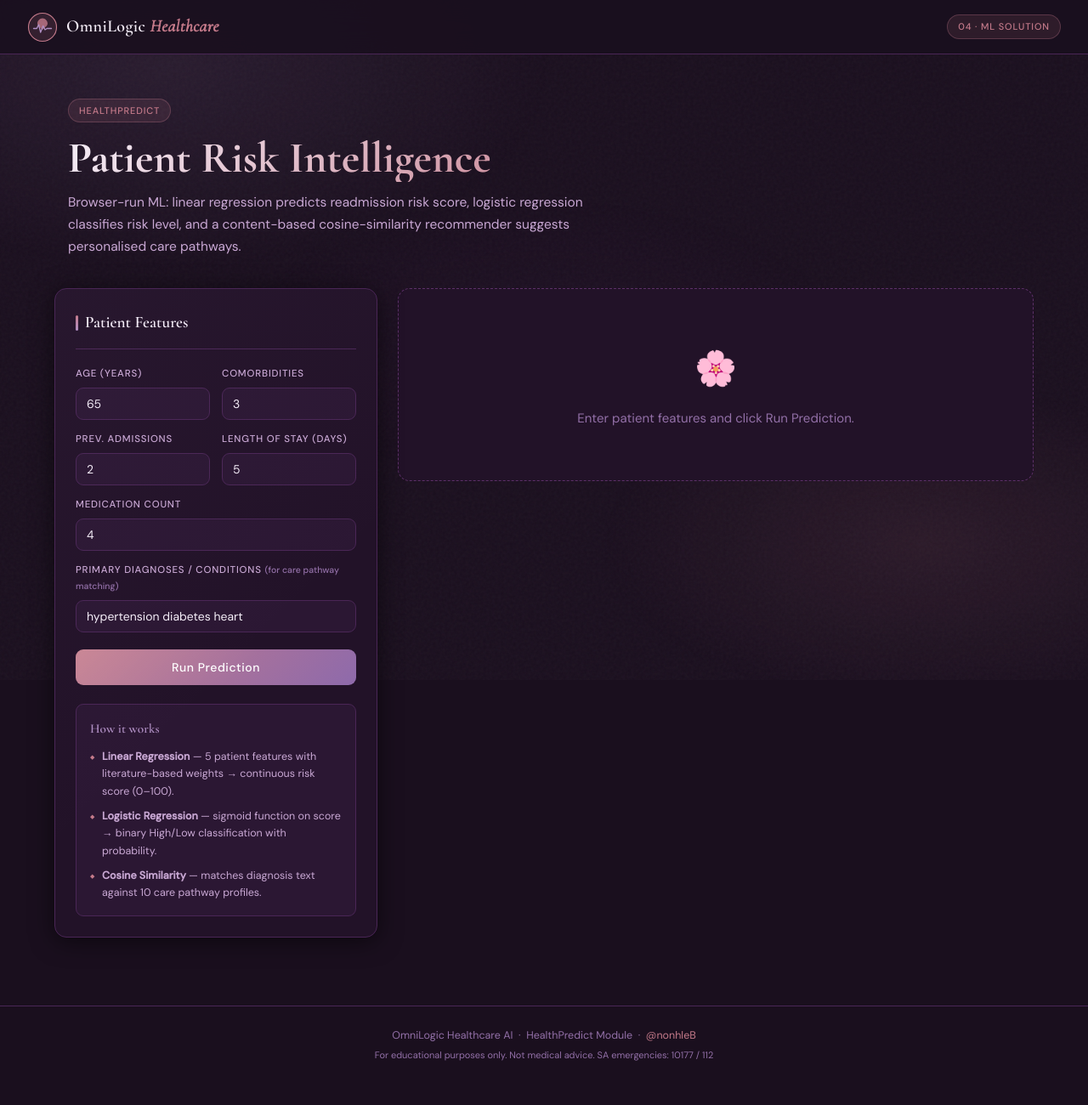
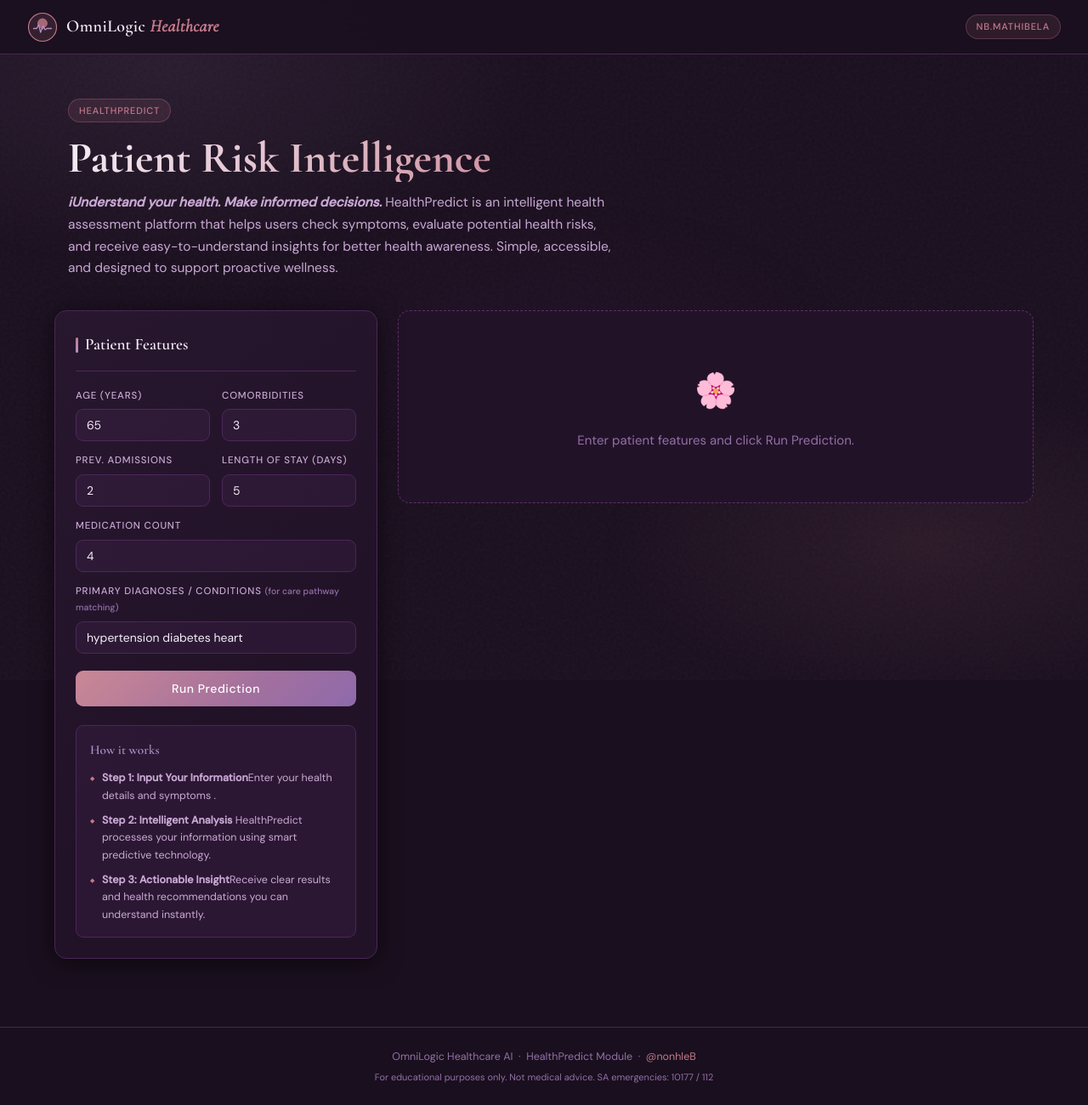
Before and after one commit to nonhleB/HealthPredict, a Flask app: page / in a window 1280 px wide. Shown: the whole page at 85% size. Before the commit the page ends 1248 px from the top, so only its background shows below. Run offline with Flask 3, Linux system fonts and the light colour scheme.

Commit message:
Update index.html

```diff
--- a/templates/index.html
+++ b/templates/index.html
@@ -579,14 +579,18 @@ footer a { color: var(--primary); text-decoration: none; }
     </svg>
     <span>OmniLogic <em>Healthcare</em></span>
   </div>
-  <div class="module-badge">04 · ML Solution</div>
+  <div class="module-badge">NB.MATHIBELA</div>
 </nav>
 
 <!-- PAGE HEADER -->
 <div class="page-header">
   <div class="module-badge">HealthPredict</div>
   <h1>Patient Risk Intelligence</h1>
-  <p>Browser-run ML: linear regression predicts readmission risk score, logistic regression classifies risk level, and a content-based cosine-similarity recommender suggests personalised care pathways.</p>
+  <p><Strong><em>iUnderstand your health. Make informed decisions.</em></Strong>
+
+HealthPredict is an intelligent health assessment platform that helps users check symptoms, evaluate potential health risks, and receive easy-to-understand insights for better health awareness.
+
+Simple, accessible, and designed to support proactive wellness.</p>
 </div>
 
 <!-- MAIN -->
@@ -627,9 +631,9 @@ footer a { color: var(--primary); text-decoration: none; }
       <div class="ml-explainer">
         <h4>How it works</h4>
         <ul>
-          <li><strong>Linear Regression</strong> — 5 patient features with literature-based weights → continuous risk score (0–100).</li>
-          <li><strong>Logistic Regression</strong> — sigmoid function on score → binary High/Low classification with probability.</li>
-          <li><strong>Cosine Similarity</strong> — matches diagnosis text against 10 care pathway profiles.</li>
+          <li><strong>Step 1: Input Your Information</strong>Enter your health details and symptoms .</li>
+          <li><strong>Step 2: Intelligent Analysis</strong> HealthPredict processes your information using smart predictive technology.</li>
+          <li><strong>Step 3: Actionable Insight</strong>Receive clear results and health recommendations you can understand instantly.</li>
         </ul>
       </div>
     </div>
```
